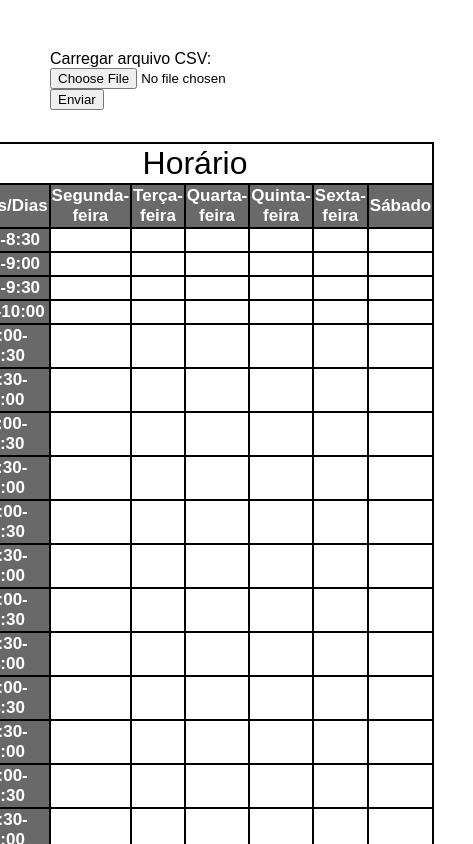
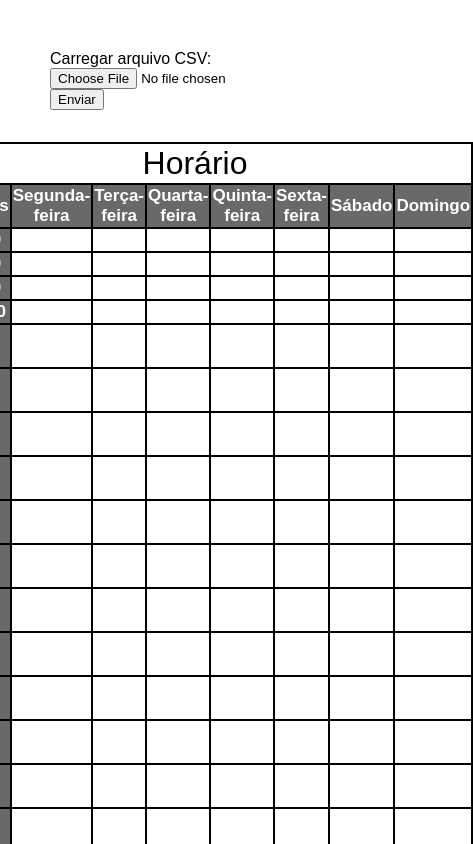
Before and after one commit to ES-2023-LETI-GrupoH/ES-2023-1Sem-LETI-GrupoH, a plain HTML site: page index.html in a window 390 px wide. Shown: the top 844 px of the page, 473 px wide, since content can reach past the window. Drawn offline with Linux system fonts and the light colour scheme.

Commit message:
added comments for easier revision

```diff
--- a/index.html
+++ b/index.html
@@ -6,34 +6,40 @@
     <style>
         body {
             display: flex;
+            /*create a flex container. A flex container is a block-level element that can contain flex items.
+            It enables a flex layout context for its children*/
             flex-direction: column;
-            align-items: center;
-            justify-content: center;
-            min-height: 100vh; /* Ensure the body takes at least the full height of the viewport */
-            margin: 50px;
-            font-family: Arial, sans-serif;
+            /* center the text content of the page both vertically and horizontally in a column layout */
+            align-items: center; /* aligns all text of the page on the center */
+            justify-content: center; /* aligns all text of the page on the center */
+            margin: 50px; /* defines the margins of the page */
+            font-family: Arial, sans-serif; /* Defines the type of font for the entire page */
         }
 
         table {
             width: 100%; /* Make the table responsive to the screen width */
-            font-size: 18px;
+            font-size: 18px; /* Adjust the size of the text inside the table */
             border-collapse: collapse; /* Remove spacing between cells */
             border-spacing: 0; /* Remove spacing between cells */
         }
 
+        /* cell settings */
         th, td {
-            border: 2px solid black;
-            padding: 20px; /* Adjust padding for better spacing on smaller screens */
+            border: 2px solid black;/* Adjust the size of the border of the cells */
+            padding: 20px; /* Adjust the minimum size of the cells */
             text-align: center;
         }
 
+        /* Defines the font size for the title*/
         .tituloDeTabela {
-            font-size: 32px; /* Adjust font size for the title on smaller screens */
+            font-size: 32px;
         }
-        /* Style the cells for time and days of the week */
+
+        /* make the background color of the days of the week cells and the time intervals
+         gray with white colored text*/
         th.tempo,th.dia{
-            background-color: dimgrey; /* Dark gray background color */
-            color: #fff; /* White text color */
+            background-color: dimgrey;
+            color: #fff;
 
         }
 
@@ -43,32 +49,28 @@
                 padding: 1px; /* Further adjust padding for smaller screens */
                 font-size: 17px; /* Adjust font size for smaller screens */
             }
-
-            .titulo {
-                font-size: 24px; /* Adjust font size for the title on smaller screens */
-            }
         }
     </style>
 </head>
 <body>
 
-<!-- Adicione um formulário para carregar um arquivo CSV -->
+<!-- div for loading the CSV data -->
 <form id="csv-form" enctype="multipart/form-data">
     <label for="csv-file">Carregar arquivo CSV:</label>
     <input type="file" id="csv-file" name="csv-file" accept=".csv">
     <button type="submit">Enviar</button>
 </form>
-
-<!-- Adicione um local para exibir os dados do CSV (vamos chamá-lo de <div id="csv-data"></div> -->
 <div id="csv-data"></div>
 <p></p>
 <table>
-    <!-- Linha centralizada -->
+
     <tr>
-        <td colspan="7" class="tituloDeTabela">Horário</td>
+        <!-- Creation of the "Horario" cell with the size of 8 normal cells -->
+        <td colspan="8" class="tituloDeTabela">Horário</td>
     </tr>
 
     <tr>
+        <!-- Creation of the days of the week cells -->
         <th class="dia">Horas/Dias</th>
         <th class="dia">Segunda-feira</th>
         <th class="dia">Terça-feira</th>
@@ -76,9 +78,11 @@
         <th class="dia">Quinta-feira</th>
         <th class="dia">Sexta-feira</th>
         <th class="dia">Sábado</th>
+        <th class="dia">Domingo</th>
     </tr>
 </table>
-
+<!-- Calling the javascript file for creation of cells that represent 30 min
+ intervals from 8h to 23h and the cells that will have event information-->
 <script src="js/scripts.js"></script>
 </body>
 
--- a/js/scripts.js
+++ b/js/scripts.js
@@ -12,37 +12,50 @@ csvForm.addEventListener("submit", function (event) {
 
         reader.onload = function (e) {
             const csvContent = e.target.result;
-            // Aqui você pode processar os dados do CSV e exibi-los no elemento csvDataDisplay
+            // CSV information processing
             csvDataDisplay.textContent = "Conteúdo do arquivo CSV:\n" + csvContent;
         };
 
-        reader.readAsText(file);
+        reader.readAsText(file); //read the file name
     } else {
         csvDataDisplay.textContent = "Nenhum arquivo selecionado.";
+        //if no file is found it displays ""Nenhum arquivo selecionado.""
     }
 });
 
+// Select the HTML table element with the 'table' tag and assign it to the 'table' variable.
 const table = document.querySelector('table');
 
-for (let hour = 8; hour < 22; hour++) {
-    for (let minute = 0; minute < 60; minute += 30) {
+// Loop to create time intervals between 8:00 (8 AM) and 23:00 (11:00 PM).
+for (let hour = 8; hour < 23; hour++) { // Loop through hours from 8 to 22 (inclusive).
+    for (let minute = 0; minute < 60; minute += 30) { // Loop through minutes, incrementing by 30.
+        // Create the start and end times in the format "HH:MM" (e.g., "8:00-8:30").
         let timeStart = `${hour}:${minute < 10 ? '0' : ''}${minute}`;
+        // Determine the next hour and minute for the end time of the time interval.
         let nextHour = minute === 30 ? hour + 1 : hour;
+        // If the current minute is 30, increment the hour by 1; otherwise, keep the same hour.
         let nextMinute = minute === 30 ? 0 : minute + 30;
+        // Create the end time in the format "HH:MM" (e.g., "8:00-8:30").
         let timeEnd = `${nextHour}:${nextMinute < 10 ? '0' : ''}${nextMinute}`;
 
+        // Create a new table row for each time interval.
         const row = document.createElement('tr');
+
+        // Create a table header cell (th) for the time interval and set its class to 'tempo'.
         const timeCell = document.createElement('th');
         timeCell.className = 'tempo';
         timeCell.textContent = `${timeStart}-${timeEnd}`;
         row.appendChild(timeCell);
 
-        for (let day = 0; day < 6; day++) {
+        // Loop through the days of the week (7 days) and create a cell (td) for each day.
+        for (let day = 0; day < 7; day++) {
+            // Create a table data cell for the schedule information and set its class to 'aula'.
             const cell = document.createElement('td');
             cell.className = 'aula';
             row.appendChild(cell);
         }
 
+        // Append the row to the table, adding it to the grid of cells.
         table.appendChild(row);
     }
 }
```
